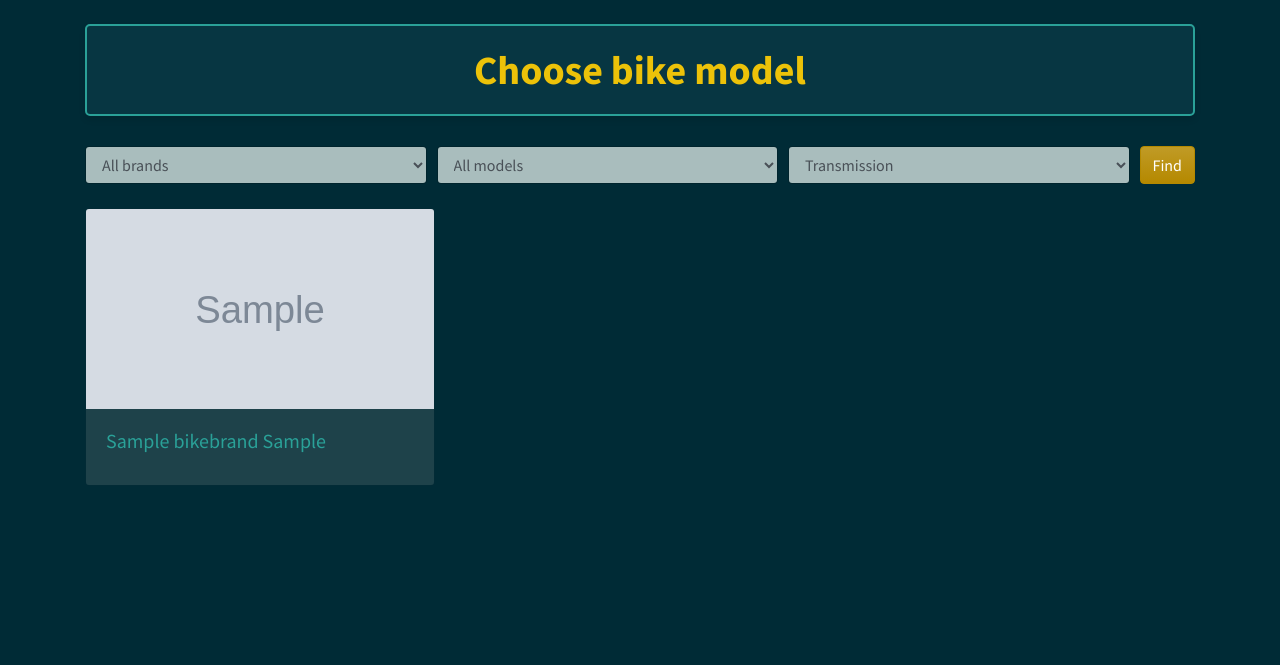
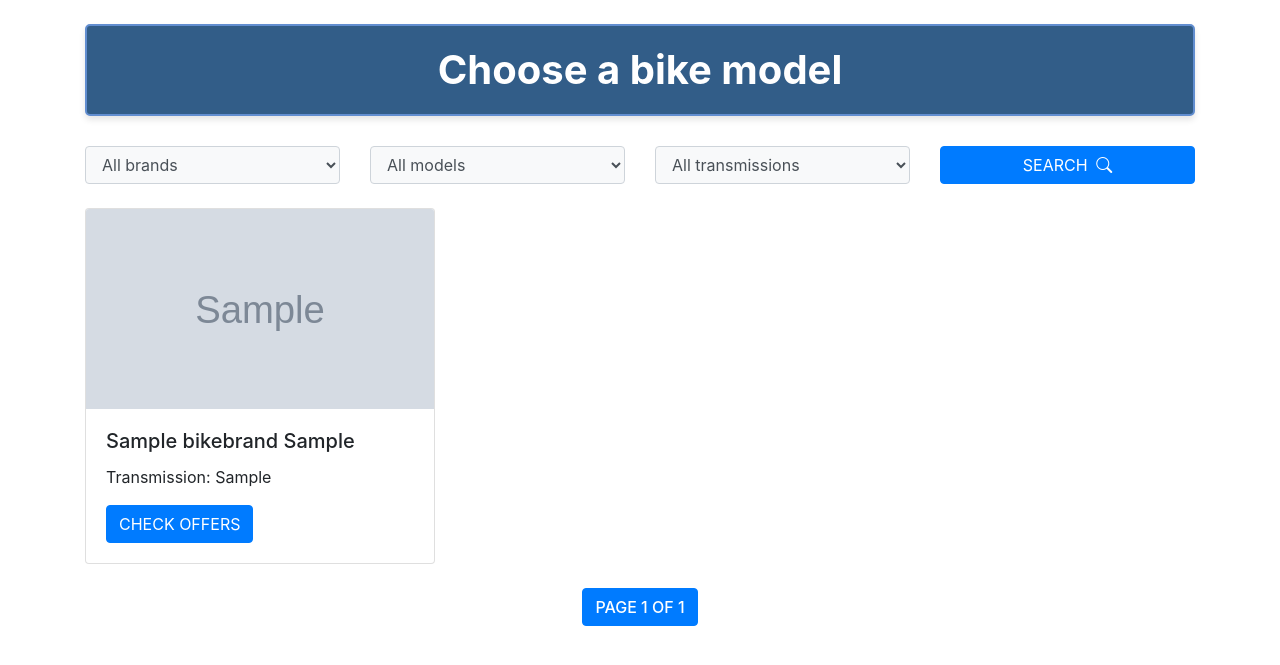
Before and after one commit to ara-foundation/bike-rental-vietnam, a Django app: page / in a window 1280 px wide. Shown: the top 665 px of the page. Run offline with Django 5.2, Linux system fonts and the light colour scheme; tables that the repository leaves empty hold one stand-in row (values such as "Sample post"); grey boxes marked "Sample" are stand-in pictures; some libraries are stand-ins or nearby versions.

Commit message:
change desing front page

```diff
--- a/bike_rental/static/css/bikes.css
+++ b/bike_rental/static/css/bikes.css
@@ -1,6 +1,7 @@
-.pagination .page-item.disabled .page-link {
-    color: #ADFF2F; /* Серый цвет */
-}
+/* .pagination .page-item.disabled .page-link {
+    color: #074b8b;
+} */
+
 
 select {
     background-color: #f8f9fa;
@@ -11,28 +12,48 @@ select {
 }
 
 select option {
-    background-color: #ffffff;
-    color: #495057;
+    background-color: #325d88;
+    color: #ffffff;
 }
 
-select option:hover {
-    background-color: #e9ecef;
+select option:hover.no-style {
+    background-color: #000000;
 }
 
 select option:checked {
-    background-color: #007bff;
-    color: #ffffff;
+    background-color: #f8f9fa;
+    color: #000000;
 }
 
+.custom-header {
+    background-color: #325d88;
+    color: #ffffff;
+    padding: 20px;
+    border-radius: 5px;
+    box-shadow: 0 4px 6px rgba(0, 0, 0, 0.1);
+    text-align: center;
+    font-weight: bold;
+    font-size: 2.5rem;
+    margin-bottom: 30px;
+    border: 2px solid #628ed0;
+}
+
+.custom-header:hover {
+    background-color: #ffffff;
+    transition: background-color 0.3s ease;
+}
+
+/*
 .list-group-item {
-    background-color: #206665;
+    background-color: #0d0f0f;
+
     color: #ecc209;;
     border-color: #98FB98;
 }
 
 .list-group-item:hover {
-    background-color: #your-hover-bg-color;
-    color: #your-hover-text-color;
+    background-color: #0d0f0f;
+    color: #ea9b13;
 }
 
 .list-group-item a {
@@ -41,35 +62,49 @@ select option:checked {
 }
 
 .list-group-item a:hover {
-    color: #your-link-hover-color;
+    color: #ea9b13;
     text-decoration: underline;
 }
-
-.custom-header {
-    background-color: #073642;
-    color: #ecc209;
-    padding: 20px;
-    border-radius: 5px;
-    box-shadow: 0 4px 6px rgba(0, 0, 0, 0.1);
-    text-align: center;
-    font-weight: bold;
-    font-size: 2.5rem;
-    margin-bottom: 30px;
-    border: 2px solid #2aa198;
+ */
+.card {
+    transition: transform 0.3s ease-in-out, box-shadow 0.3s ease-in-out;
 }
 
-.custom-header:hover {
-    background-color: #0a4b5a;
-    transition: background-color 0.3s ease;
+.card:hover {
+    transform: scale(1.05);
+    box-shadow: 0 10px 20px rgba(0,0,0,0.2);
 }
 
-.form-row {
+.card-img-top-wrapper {
+    overflow: hidden;
+}
+
+.card-img-top {
+    transition: transform 0.3s ease-in-out;
+}
+
+.card:hover .card-img-top {
+    transform: scale(1.1);
+}
+
+#filter-form .form-group {
+    margin-bottom: 0;
+}
+
+#filter-form select,
+#filter-form .btn {
+    height: 38px;
+    width: 100%;
+}
+
+#filter-form select {
+    padding: 0.375rem 0.75rem;
+    font-size: 1rem;
+    line-height: 1.5;
+    border-radius: 0.25rem;
+}
+
+#filter-form .col-md-3 {
     display: flex;
     align-items: flex-end;
 }
-
-.form-row .col {
-    padding-right: 5px;
-    padding-left: 5px;
-    margin-bottom: 0;
-}
--- a/bike_rental/templates/bikemodel_list.html
+++ b/bike_rental/templates/bikemodel_list.html
@@ -1,80 +1,129 @@
-{% load widget_tweaks %}
+{% load static %}
 <!DOCTYPE html>
 <html lang="ru">
 <head>
     <meta charset="UTF-8">
     <meta name="viewport" content="width=device-width, initial-scale=1.0">
-    <title>Bike models</title>
-    <link href="https://cdn.jsdelivr.net/npm/bootswatch@4.5.2/dist/solar/bootstrap.min.css" rel="stylesheet">
-    {% load static %}
+    <title>Модели велосипедов</title>
     <link rel="stylesheet" href="{% static 'css/bikes.css' %}">
+    <link href="https://cdn.jsdelivr.net/npm/bootswatch@5.3.3/dist/sandstone/bootstrap.min.css" rel="stylesheet">
+    <link rel="stylesheet" href="https://stackpath.bootstrapcdn.com/bootstrap/4.3.1/css/bootstrap.min.css">
+    <link rel="stylesheet" href="https://cdn.jsdelivr.net/npm/bootstrap-icons@1.7.2/font/bootstrap-icons.css">
 </head>
 <body>
     <div class="container mt-4">
-        <h1 class="custom-header">Choose bike model</h1>
+        <h1 class="custom-header">Choose a bike model</h1>
 
-        <form method="get" class="mb-4">
-            <div class="form-row align-items-end">
-                <div class="col">
-                    {{ filter.form.brand|add_class:"form-control" }}
+        <form method="get" id="filter-form">
+            <div class="row g-3 align-items-center">
+                <div class="col-md-3">
+                    <div class="form-group w-100">
+                        {{ filter.form.brand }}
+                    </div>
                 </div>
-                <div class="col">
-                    {{ filter.form.model|add_class:"form-control" }}
+                <div class="col-md-3">
+                    <div class="form-group w-100">
+                        {{ filter.form.model }}
+                    </div>
                 </div>
-                <div class="col">
-                    {{ filter.form.transmission|add_class:"form-control" }}
+                <div class="col-md-3">
+                    <div class="form-group w-100">
+                        {{ filter.form.transmission }}
+                    </div>
                 </div>
-                <div class="col-auto">
-                    <button class="btn btn-primary" type="submit">Find</button>
+                <div class="col-md-3">
+                    <button type="submit" class="btn btn-primary w-100">Search <i class="bi bi-search ms-1"></i></button>
                 </div>
             </div>
         </form>
-
-        <div class="row row-cols-1 row-cols-md-3 g-4 mb-4">
-            {% for bikemodel in bikemodel_list %}
-                <div class="col mb-4">
+        <!-- Список моделей велосипедов -->
+        <div class="row mt-4">
+            {% for bikemodel in bikemodels %}
+                <div class="col-md-4 mb-4">
                     <div class="card h-100">
                         <div class="card-img-top-wrapper" style="height: 200px; overflow: hidden;">
                             {% if bikemodel.bike_model_photo %}
                                 <img src="{{ bikemodel.bike_model_photo.url }}" alt="{{ bikemodel.model }}" class="card-img-top" style="object-fit: cover; height: 100%; width: 100%;">
                             {% else %}
-                                <img src="{% static 'images/no_image.png' %}" alt="No image" class="card-img-top" style="object-fit: cover; height: 100%; width: 100%;">
+                                <div class="bg-light d-flex align-items-center justify-content-center" style="height: 100%;">
+                                    <span class="text-muted">Изображение отсутствует</span>
+                                </div>
                             {% endif %}
                         </div>
                         <div class="card-body">
-                            <h5 class="card-title">
-                                <a href="{% url 'bikemodel_detail' bikemodel.id %}">{{ bikemodel.brand.name }} {{ bikemodel.model }}</a>
-                            </h5>
+                            <h5 class="card-title">{{ bikemodel.brand.name }} {{ bikemodel.model }}</h5>
+                            <p class="card-text">Transmission: {{ bikemodel.transmission }}</p>
+                            <a href="{% url 'bikemodel_detail' bikemodel.id %}" class="btn btn-primary">Check offers</a>
                         </div>
                     </div>
                 </div>
             {% empty %}
                 <div class="col-12">
-                    <p class="text-center">available bike models not found.</p>
+                    <p class="text-center">Модели велосипедов не найдены.</p>
                 </div>
             {% endfor %}
         </div>
-
-        {% if is_paginated %}
+        <!-- Ниже списка моделей велосипедов -->
         <nav aria-label="Page navigation">
-            <ul class="pagination">
+            <ul class="pagination justify-content-center">
                 {% if page_obj.has_previous %}
                     <li class="page-item">
-                        <a class="page-link" href="?{% if request.GET.urlencode %}{{ request.GET.urlencode }}&{% endif %}page={{ page_obj.previous_page_number }}">Previos</a>
+                        <a class="page-link" href="?page={{ page_obj.previous_page_number }}{% for key,value in request.GET.items %}{% if key != 'page' %}&{{ key }}={{ value|urlencode }}{% endif %}{% endfor %}">
+                            Previous
+                        </a>
                     </li>
                 {% endif %}
-                <li class="page-item disabled">
-                    <span class="page-link">Page {{ page_obj.number }} from {{ page_obj.paginator.num_pages }}</span>
+
+                <li class="page-item active">
+                    <span class="page-link">
+                        Page {{ page_obj.number }} of {{ page_obj.paginator.num_pages }}
+                    </span>
                 </li>
+
                 {% if page_obj.has_next %}
                     <li class="page-item">
-                        <a class="page-link" href="?{% if request.GET.urlencode %}{{ request.GET.urlencode }}&{% endif %}page={{ page_obj.next_page_number }}">Next</a>
+                        <a class="page-link" href="?page={{ page_obj.next_page_number }}{% for key,value in request.GET.items %}{% if key != 'page' %}&{{ key }}={{ value|urlencode }}{% endif %}{% endfor %}">
+                            Next
+                        </a>
                     </li>
                 {% endif %}
             </ul>
         </nav>
-        {% endif %}
     </div>
-    <script src="https://cdn.jsdelivr.net/npm/bootstrap@5.3.0/dist/js/bootstrap.bundle.min.js"></script>
+
+    <script>
+        document.addEventListener('DOMContentLoaded', function() {
+            const brandSelect = document.getElementById('id_brand');
+            const modelSelect = document.getElementById('id_model');
+            const transmissionSelect = document.getElementById('id_transmission');
+
+            brandSelect.addEventListener('change', function() {
+                const brandId = this.value;
+                fetch(`{% url "get_models" %}?brand=${brandId}`)
+                    .then(response => response.json())
+                    .then(data => {
+                        let options = '<option value="">Все модели</option>';
+                        data.forEach(item => {
+                            options += `<option value="${item.id}">${item.model}</option>`;
+                        });
+                        modelSelect.innerHTML = options;
+                        transmissionSelect.innerHTML = '<option value="">Все трансмиссии</option>';
+                    });
+            });
+
+            modelSelect.addEventListener('change', function() {
+                const modelId = this.value;
+                fetch(`{% url "get_transmissions" %}?model=${modelId}`)
+                    .then(response => response.json())
+                    .then(data => {
+                        let options = '<option value="">Все трансмиссии</option>';
+                        data.forEach(item => {
+                            options += `<option value="${item}">${item}</option>`;
+                        });
+                        transmissionSelect.innerHTML = options;
+                    });
+            });
+        });
+    </script>
 </body>
 </html>
--- a/bike_rental/urls.py
+++ b/bike_rental/urls.py
@@ -1,16 +1,19 @@
 from django.urls import path
-from .views import BikeModelListView, bikemodel_detail, bike_offer, bike_order, order_confirmation
+from .views import BikeModelListView, bikemodel_detail, bike_offer, bike_order, order_confirmation, get_models, get_transmissions
 from django.conf import settings
 # from django.conf.urls.static import static
 
 urlpatterns = [
     path('', BikeModelListView.as_view(), name='bikemodel_list'),
+    path('get_models/', get_models, name='get_models'),
+    path('get_transmissions/', get_transmissions, name='get_transmissions'),
     path('bikemodels/', BikeModelListView.as_view(), name='bikemodel_list'),
     path('bikemodel/<int:id>/', bikemodel_detail, name='bikemodel_detail'),
     path('bike/<int:id>/', bike_offer, name='bike_offer'),
     path('bike/<int:id>/order/', bike_order, name='bike_order'),
     path('order/<int:order_id>/confirmation/', order_confirmation, name='order_confirmation'),
+    # path('get_models_and_transmissions/', get_models_and_transmissions, name='get_models_and_transmissions'),
+    # path('get_brand_and_transmission/', get_brand_and_transmission, name='get_brand_and_transmission'),
 ]
-
 # if settings.DEBUG:
-#     urlpatterns + static(settings.MEDIA_URL, document_root=settings.MEDIA_ROOT)
+#     urlpatterns += static(settings.MEDIA_URL, document_root=settings.MEDIA_ROOT)
--- a/bike_rental/views.py
+++ b/bike_rental/views.py
@@ -1,17 +1,28 @@
 from django.shortcuts import render, get_object_or_404, redirect
-from django.http import HttpResponse
+from django.http import HttpResponse, JsonResponse
 from django_filters.views import FilterView
 from django.core.paginator import Paginator
 from .models import BikeModel, Bike, Order
 from .filters import BikeModelFilter
 from django.urls import reverse
 from .forms import ClientForm, OrderForm
+from django.views.generic import ListView
 
-class BikeModelListView(FilterView):
+class BikeModelListView(ListView):
     model = BikeModel
-    filterset_class = BikeModelFilter
     template_name = 'bikemodel_list.html'
-    paginate_by = 10
+    context_object_name = 'bikemodels'
+    paginate_by = 9  # Установите количество объектов на страницу
+
+    def get_queryset(self):
+        queryset = super().get_queryset()
+        self.filterset = BikeModelFilter(self.request.GET, queryset=queryset)
+        return self.filterset.qs
+
+    def get_context_data(self, **kwargs):
+        context = super().get_context_data(**kwargs)
+        context['filter'] = self.filterset
+        return context
 
 def bikemodel_detail(request, id):
     bikemodel = get_object_or_404(BikeModel, id=id)
@@ -56,3 +67,27 @@ def order_confirmation(request, order_id):
     order = get_object_or_404(Order, id=order_id)
     context = {'order': order}
     return render(request, 'order_confirmation.html', context)
+
+def get_models(request):
+    brand_id = request.GET.get('brand')
+    models = BikeModel.objects.filter(brand_id=brand_id).values('id', 'model')
+    return JsonResponse(list(models), safe=False)
+
+def get_transmissions(request):
+    model_id = request.GET.get('model')
+    transmissions = BikeModel.objects.filter(id=model_id).values_list('transmission', flat=True).distinct()
+    return JsonResponse(list(transmissions), safe=False)
+
+def get_models_and_transmissions(request):
+    brand_id = request.GET.get('brand_id')
+    models_and_transmissions = BikeModel.objects.filter(brand_id=brand_id).values('id', 'model', 'transmission').distinct()
+    return JsonResponse(list(models_and_transmissions), safe=False)
+
+def get_brand_and_transmission(request):
+    model_id = request.GET.get('model_id')
+    bike_model = BikeModel.objects.get(id=model_id)
+    data = {
+        'brand_id': bike_model.brand_id,
+        'transmission': bike_model.transmission
+    }
+    return JsonResponse(data)
```
Also changed, not shown: bike_rental/filters.py (+19 -17 lines), bike_rental/templates/bike_order.html (+37 -23 lines).
